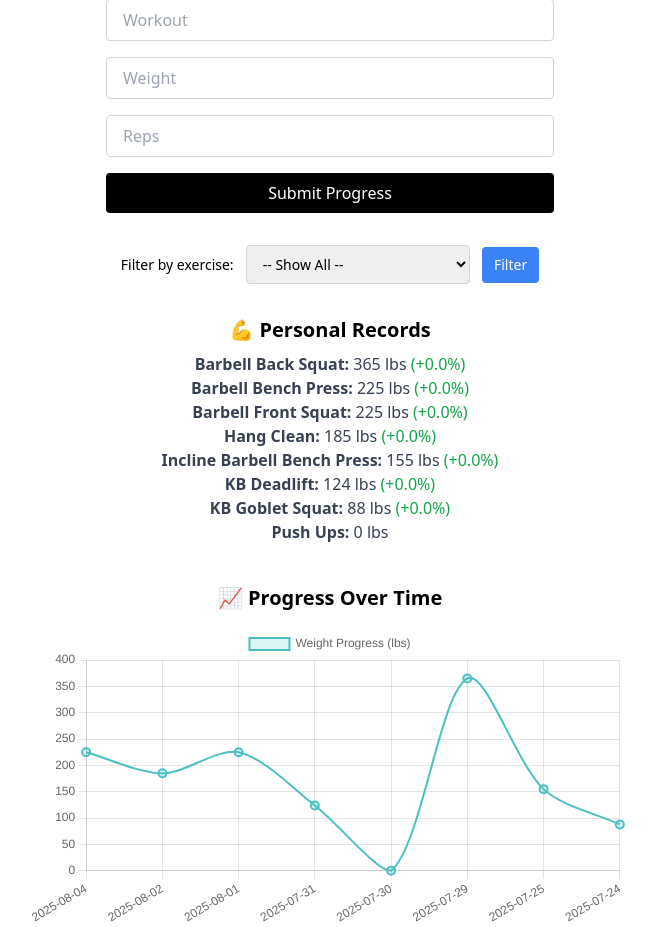
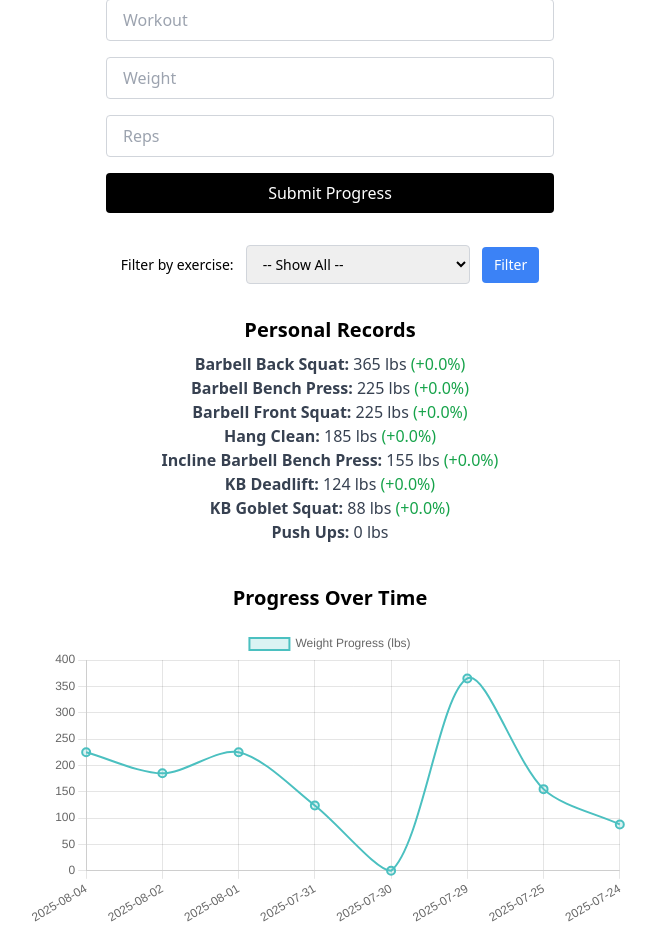
Before and after one commit to samrosen03/port-of-power-app, a Flask app: page /progress in a window 1280 px wide. Shown: the part 322-1249 px from the top of the page, without its empty margins (310-966 px from the left). Run offline with Flask 3, Linux system fonts and the light colour scheme; a user stored in the database is signed in; data comes from the database, SQL or seed files in the repository; style sheets or scripts are compiled from the project's sources.

Commit message:
UI: removed emoji from Progress Over Time heading

```diff
--- a/templates/progress.html
+++ b/templates/progress.html
@@ -90,7 +90,7 @@
     </form>
 
     <!-- 💪 Personal Records Section -->
-    <h2 class="text-xl font-semibold mb-2 text-center">💪 Personal Records</h2>
+    <h2 class="text-xl font-semibold mb-2 text-center">Personal Records</h2>
 <ul class="text-center mb-10">
   {% for exercise, weight in pr_data %}
     <li class="text-gray-700">
@@ -102,8 +102,9 @@
   {% endfor %}
 </ul>
 
+
     <!-- 📊 Chart -->
-    <h2 class="text-xl font-semibold mb-4 text-center">📈 Progress Over Time</h2>
+    <h2 class="text-xl font-semibold mb-4 text-center">Progress Over Time</h2>
     <div class="mb-10" style="max-width:600px;margin:0 auto;">
       <canvas id="progressChart"></canvas>
     </div>
```
Lines whose indentation alone changed are shown as unchanged.
